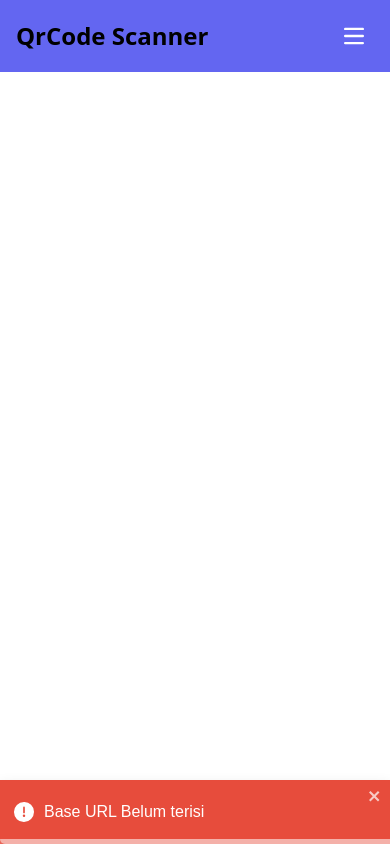
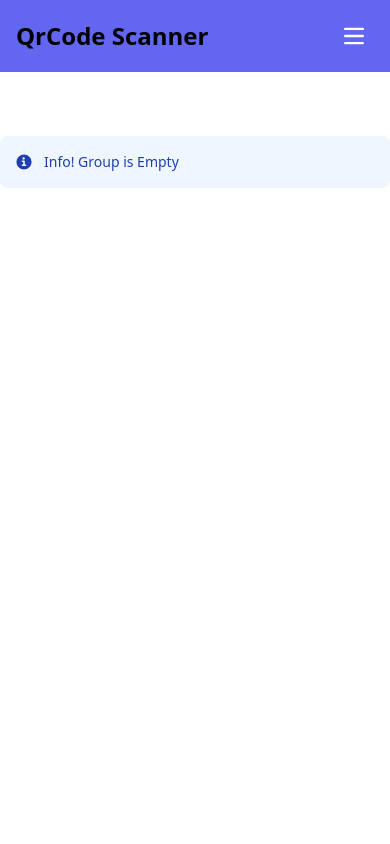
Before and after one commit to tcandra24/qr-code-scanner-react, a React (Vite) app: page /groups in a window 390 px wide. Built offline with nearby package versions, Linux system fonts and the light colour scheme.

Commit message:
Rev add text box on scanner for general purpose

```diff
--- a/src/views/group-data/index.jsx
+++ b/src/views/group-data/index.jsx
@@ -12,24 +12,7 @@ const Index = () => {
   const { baseUrl, groupEndPoint, groupDetailEndPoint, token } = useAppState();
 
   const getData = async () => {
-    if (!baseUrl) {
-      toast.error("Base URL Belum terisi");
-
-      return;
-    }
-
-    if (!groupEndPoint) {
-      toast.error("End Point Belum terisi");
-
-      return;
-    }
-
-    if (!groupDetailEndPoint) {
-      toast.error("End Point Belum terisi");
-
-      return;
-    }
-
+    if (baseUrl && groupEndPoint && groupDetailEndPoint) {
       try {
         const apiService = api(baseUrl);
         apiService.defaults.headers.common["Authorization"] = token;
@@ -47,6 +30,7 @@ const Index = () => {
       } catch (error) {
         toast.error(error.response.data.message);
       }
+    }
   };
 
   useEffect(() => {
@@ -55,8 +39,32 @@ const Index = () => {
 
   return (
     <DefaultLayout>
-      <div className="flex flex-row flex-wrap gap-5">
+      <div className="flex flex-row flex-wrap gap-5 justify-center">
+        {stateData.groups && stateData.groups.length === 0 && (
+          <div className="lg:w-1/4 w-full">
+            <div
+              class="flex items-center p-4 mb-4 text-sm text-blue-800 rounded-lg bg-blue-50"
+              role="alert"
+            >
+              <svg
+                class="flex-shrink-0 inline w-4 h-4 me-3"
+                aria-hidden="true"
+                xmlns="http://www.w3.org/2000/svg"
+                fill="currentColor"
+                viewBox="0 0 20 20"
+              >
+                <path d="M10 .5a9.5 9.5 0 1 0 9.5 9.5A9.51 9.51 0 0 0 10 .5ZM9.5 4a1.5 1.5 0 1 1 0 3 1.5 1.5 0 0 1 0-3ZM12 15H8a1 1 0 0 1 0-2h1v-3H8a1 1 0 0 1 0-2h2a1 1 0 0 1 1 1v4h1a1 1 0 0 1 0 2Z" />
+              </svg>
+              <span class="sr-only">Info</span>
+              <div>
+                <span class="font-medium">Info!</span> Group is Empty
+              </div>
+            </div>
+          </div>
+        )}
+
         {stateData.groups &&
+          stateData.groups.length > 0 &&
           stateData.groups.map((group) => (
             <div
               className="lg:w-1/4 w-full rounded overflow-hidden shadow-lg"
--- a/src/views/home/index.jsx
+++ b/src/views/home/index.jsx
@@ -11,6 +11,8 @@ const Home = () => {
   const [isPause, setIsPause] = useState(false);
   const [cameras, setCameras] = useState([]);
   const [selectedCamera, setSelectedCamera] = useState("");
+  const [resultScan, setResultScan] = useState("");
+
   const { baseUrl, scanEndPoint, token } = useAppState();
 
   const getDevices = async () => {
@@ -26,6 +28,9 @@ const Home = () => {
   };
 
   const handleCameraChange = (event) => {
+    if (cameras.length === 0) {
+      return;
+    }
     setSelectedCamera(event.target.value);
   };
 
@@ -33,18 +38,9 @@ const Home = () => {
     const [readerValue] = result;
     const value = readerValue.rawValue;
 
-    if (!baseUrl) {
-      toast.error("Base URL Belum terisi");
+    setResultScan(value);
 
-      return;
-    }
-
-    if (!scanEndPoint) {
-      toast.error("End Point Belum terisi");
-
-      return;
-    }
-
+    if (baseUrl && scanEndPoint) {
       try {
         const apiService = api(baseUrl);
         apiService.defaults.headers.common["Authorization"] = token;
@@ -61,6 +57,14 @@ const Home = () => {
       } catch (error) {
         toast.error(error.response.data.message);
       }
+    }
+  };
+
+  const isUrl = (value) => {
+    const urlRegex =
+      /^(?:(?:https?|ftp):\/\/)?(?:www\.)?[a-z0-9-]+(?:\.[a-z0-9-]+)+[^\s]*$/i;
+
+    return urlRegex.test(value);
   };
 
   useEffect(() => {
@@ -71,22 +75,17 @@ const Home = () => {
     <>
       <DefaultLayout>
         <div className="w-full h-full flex justify-center flex-col items-center bg-cover gap-2">
+          <div className="relative flex gap-2">
             {cameras && (
-            <div className="relative flex w-full">
+              <div className="w-3/4">
                 <div className="max-w-sm mx-auto">
-                <label
-                  htmlFor="cameras"
-                  className="block mb-2 text-sm font-medium text-gray-900"
-                >
-                  Select camera
-                </label>
                   <select
                     id="cameras"
                     className="bg-gray-50 border border-gray-300 text-gray-900 text-sm rounded-lg focus:ring-indigo-500 focus:border-indigo-500 block w-full p-2.5"
                     onChange={(e) => handleCameraChange(e)}
                     value={selectedCamera}
                   >
-                  <option>Choose a camera</option>
+                    <option value={""}>Choose a camera</option>
                     {cameras.map((camera) => (
                       <option key={camera.deviceId} value={camera.deviceId}>
                         {camera.label}
@@ -96,16 +95,7 @@ const Home = () => {
                 </div>
               </div>
             )}
-          <div className="relative border-8 overflow-hidden border-gray-600 bg-gray-60 rounded-3xl flex flex-col w-96 h-96 justify-center items-center bg-no-repeat bg-cover shadow-2xl">
-            <Scanner
-              paused={isPause}
-              scanDelay={2000}
-              className="absolute top-0 left-0 bg-black opacity-60 w-full h-full"
-              onScan={onScan}
-              constraints={{ video: { deviceId: selectedCamera } }}
-            />
-          </div>
-          <div className="relative flex ">
+            <div className="w-1/4">
               <button
                 className="bg-blue-500 hover:bg-blue-700 text-white font-bold py-2 px-4 rounded"
                 onClick={() => setIsPause(!isPause)}
@@ -114,6 +104,45 @@ const Home = () => {
               </button>
             </div>
           </div>
+          <div className="w-auto">
+            <div className="relative border-8 overflow-hidden border-gray-600 bg-gray-60 rounded-3xl flex flex-col w-96 h-96 justify-center items-center bg-no-repeat bg-cover shadow-2xl">
+              {selectedCamera && (
+                <Scanner
+                  paused={isPause}
+                  scanDelay={2000}
+                  className="absolute top-0 left-0 bg-black opacity-60 w-full h-full"
+                  onScan={onScan}
+                  onError={(error) => console.error(error)}
+                  constraints={{
+                    video: {
+                      deviceId: selectedCamera,
+                    },
+                  }}
+                />
+              )}
+            </div>
+          </div>
+          {isUrl(resultScan) ? (
+            <div className="relative flex my-3">
+              <a href={resultScan} target="_blank">
+                <span class="bg-blue-100 text-blue-800 text-xl font-medium me-2 px-2.5 py-0.5 rounded ">
+                  {resultScan}
+                </span>
+              </a>
+            </div>
+          ) : (
+            ""
+          )}
+          <div className="relative flex my-3">
+            <textarea
+              className="w-96 border-2 rounded border-gray-300"
+              cols="30"
+              rows="5"
+              value={resultScan}
+              disabled={true}
+            ></textarea>
+          </div>
+        </div>
       </DefaultLayout>
     </>
   );
```
Lines whose indentation alone changed are shown as unchanged.
